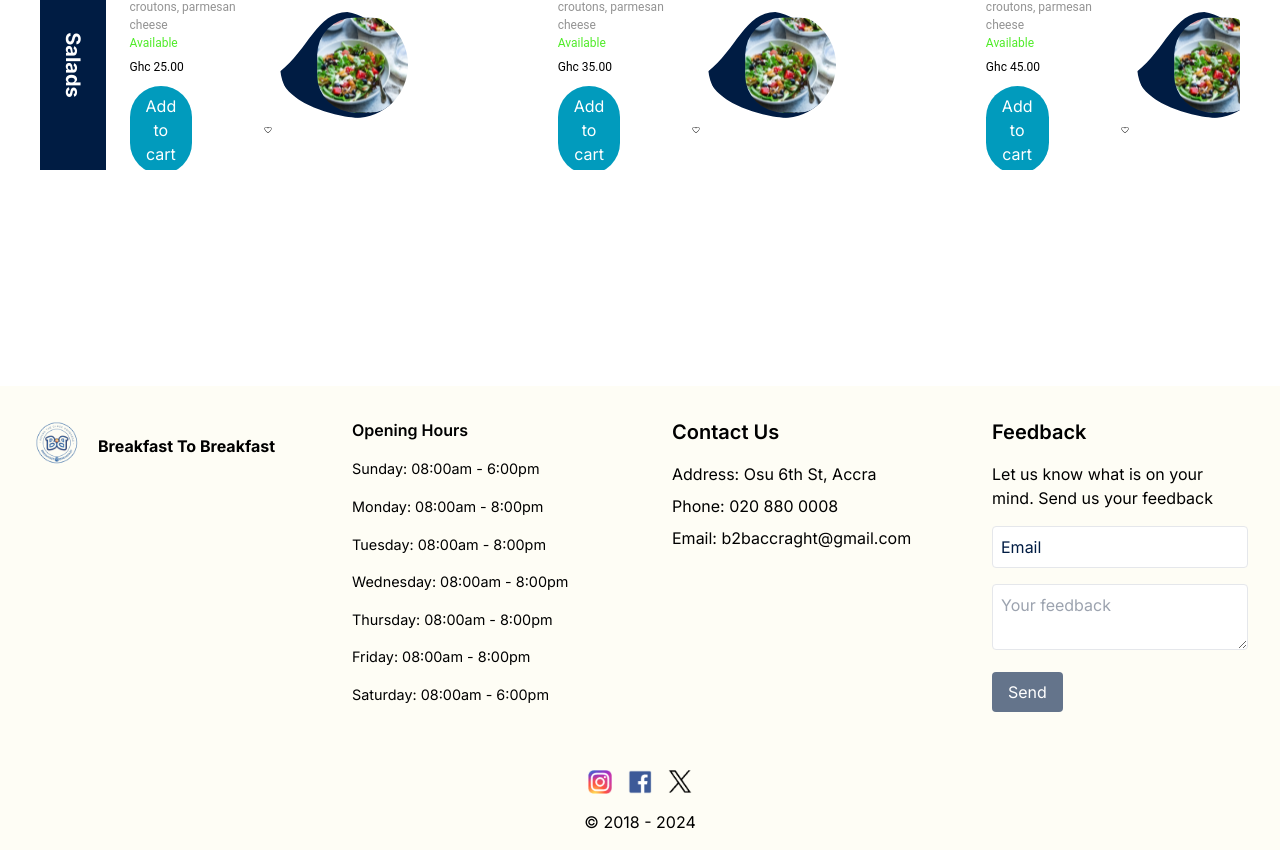
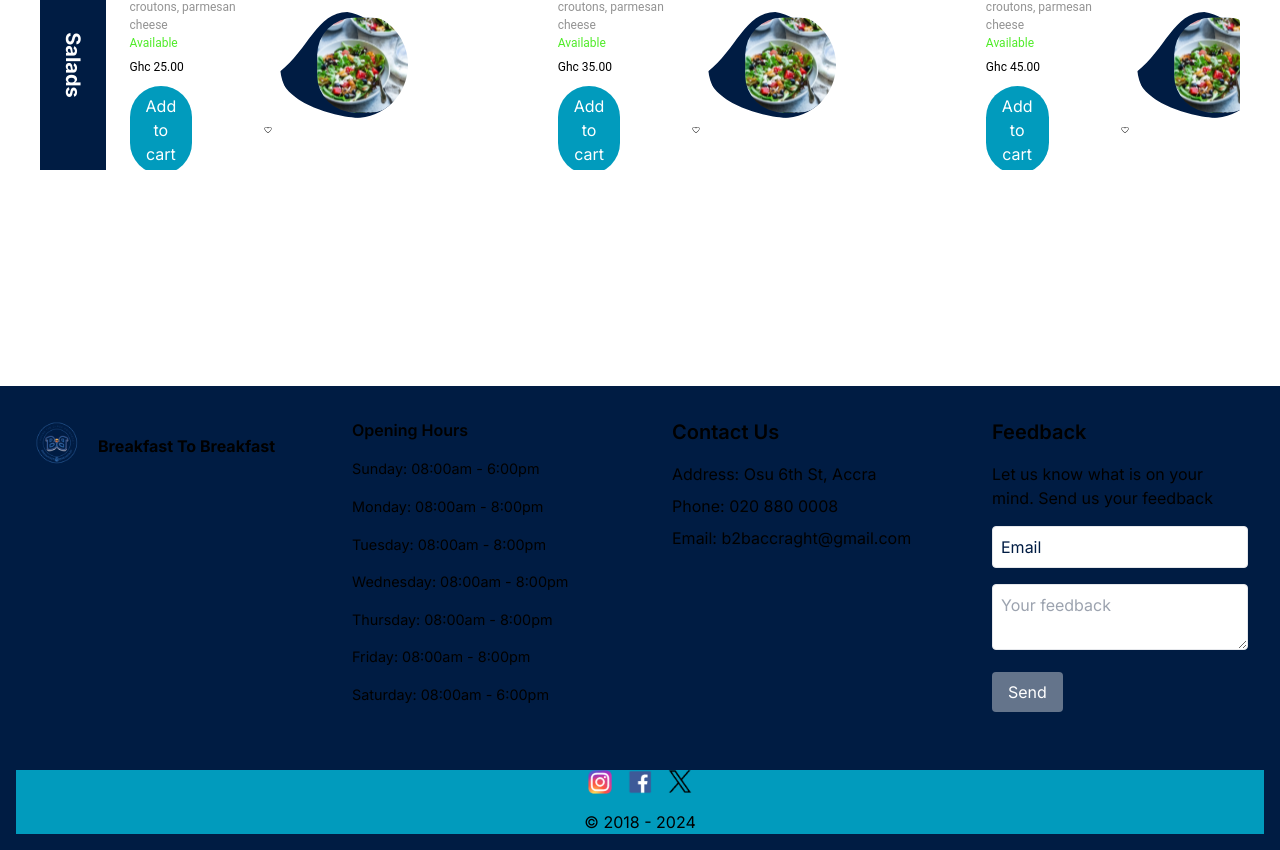
Before and after one commit to Daquiver1/breakfast_to_breakfast, a Next.js app: page /menu in a window 1280 px wide. Shown: the part 1610-2460 px from the top of the page. Built offline with nearby package versions, Linux system fonts and the light colour scheme.

Commit message:
feat:  work on about us  styling.

```diff
--- a/src/app/menu/menuComponent.tsx
+++ b/src/app/menu/menuComponent.tsx
@@ -173,19 +173,16 @@ export default function MenuComponent() {
     },
   ];
 
-  // Function to toggle the selected category
   const handleMenuClick = (menuLabel: string) => {
     if (selectedMenu === menuLabel) {
-      setSelectedMenu(null); // Unselect the category and show all
+      setSelectedMenu(null);
     } else {
-      setSelectedMenu(menuLabel); // Select the category
+      setSelectedMenu(menuLabel);
     }
   };
 
-  // Filter categories based on search and selected menu
   const filteredCategories = categories
     .filter((category) => {
-      // If a menu is selected, filter out the other categories
       return selectedMenu === null || category.title === selectedMenu;
     })
     .map((category) => ({
--- a/src/components/Footer.tsx
+++ b/src/components/Footer.tsx
@@ -6,7 +6,7 @@ import { BsInstagram } from "react-icons/bs";
 
 export const Footer = () => {
   return (
-    <div className="mt-[9rem] p-4 bg-[#FEFDF5]">
+    <div className="mt-[9rem] p-4 bg-deep-blue">
       <Head>
         <title >Breakfast To Breakfast</title>
         <meta name="description" content="Breakfast To Breakfast restaurant information" />
@@ -52,7 +52,7 @@ export const Footer = () => {
           </section>
         </div>
 
-        <footer className="mt-8 text-center">
+        <footer className="mt-8 text-center bg-custom-blue">
           <div className="flex justify-center space-x-4 mb-4">
             <a href="#"><Image src="/instagram.png" alt="Instagram" width={24} height={24} /></a>
             <a href="#"><Image src="/facebook.png" alt="Facebook" width={24} height={24} /></a>
```
